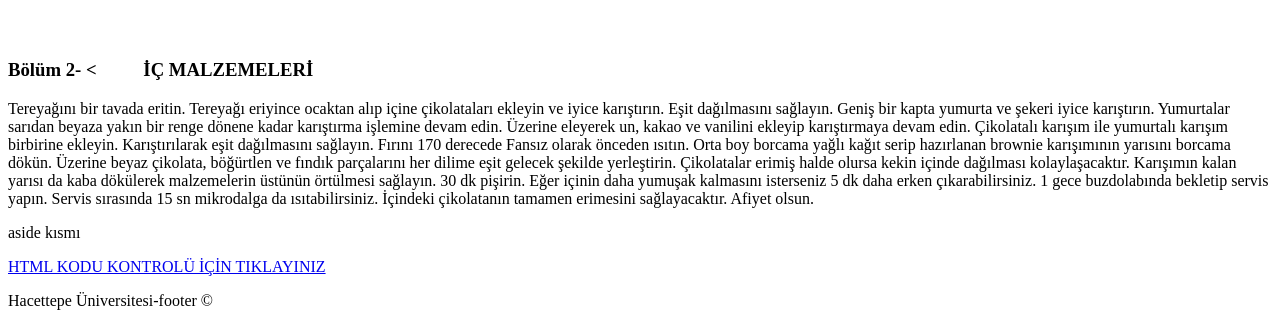
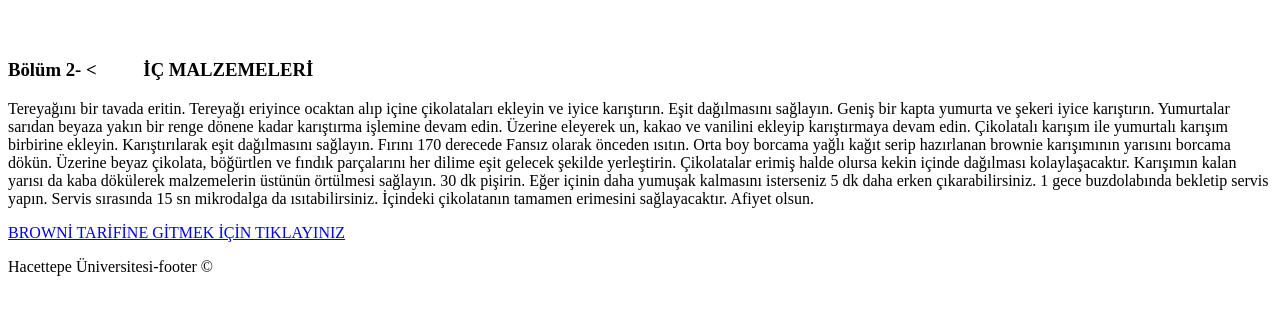
Before and after one commit to sudetncr/web, a plain HTML site: page index.html in a window 1280 px wide. Shown: the part 1179-1505 px from the top of the page. After the commit the page ends 1471 px from the top, so only its background shows below. Drawn offline with Linux system fonts and the light colour scheme.

Commit message:
Update index.html

```diff
--- a/index.html
+++ b/index.html
@@ -53,7 +53,7 @@ Servis sırasında 15 sn mikrodalga da ısıtabilirsiniz. İçindeki çikolatan
 </section>
 </article>
 <aside>
-<p>aside kısmı</p><a href="https://validator.w3.org"> HTML KODU KONTROLÜ İÇİN TIKLAYINIZ</a>
+<a href="https://www.lezzet.com.tr/yemek-tarifleri/sizden-lezzetler/sizden-hamurisi-tarifleri/fransiz-usulu-disi-citir-ici-yumusacik-brownie"> BROWNİ TARİFİNE GİTMEK İÇİN TIKLAYINIZ</a>
 </aside>
 <footer>
 <p>Hacettepe Üniversitesi-footer  &copy;</p>
```
